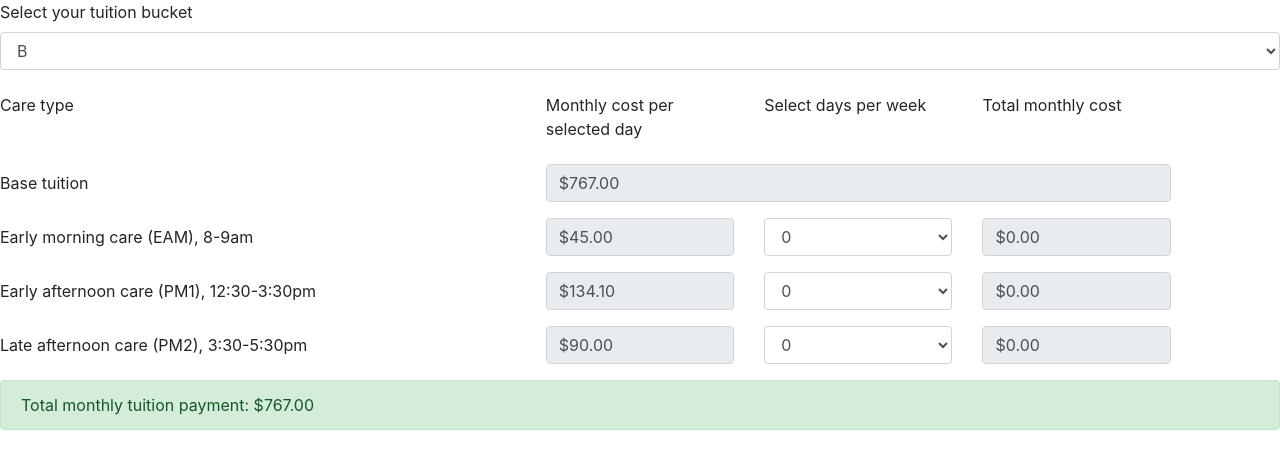
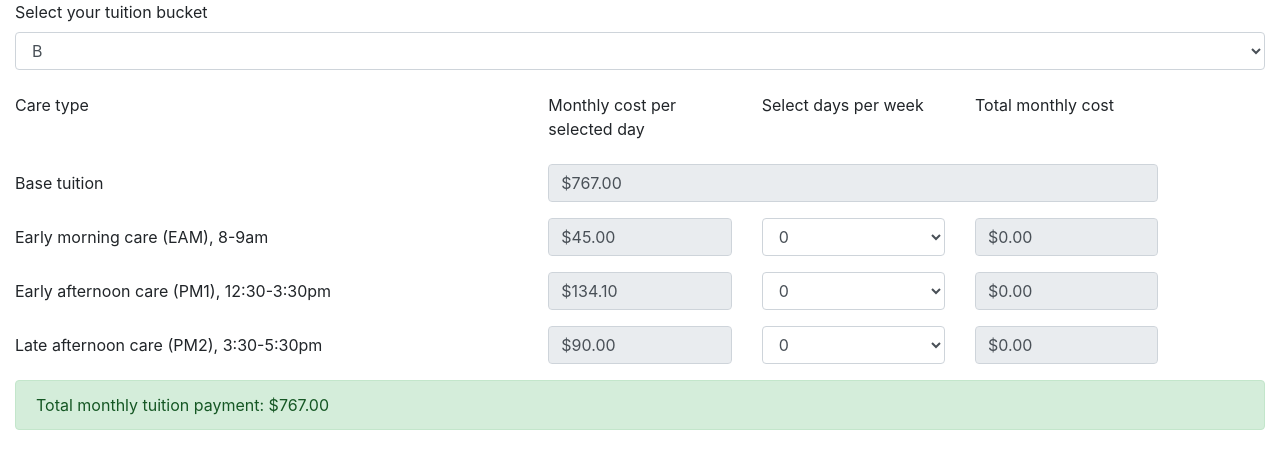
Before and after one commit to montemac/ccc-tuition-calculator, a plain HTML site: page index.html in a window 1280 px wide. Drawn offline with nearby package versions, Linux system fonts and the light colour scheme.

Commit message:
Iterating on formatting

```diff
--- a/index.html
+++ b/index.html
@@ -10,9 +10,9 @@
 
     <title>Tuition Calculator</title>
 </head>
+
 <body>
-
-    <form>
+<div class="container-fluid"><form>
     <div class="form-group">
     <label for="selectBucket">Select your tuition bucket</label>
     <select class="form-control" id="selectBucket" onchange="calculate()">
@@ -95,7 +95,7 @@
     <div id="calculatorResult" class="alert alert-success" role="alert">
 
     </div>
-    </form>
+</form></div>
 
 <script>
 
```
Lines whose indentation alone changed are shown as unchanged.
